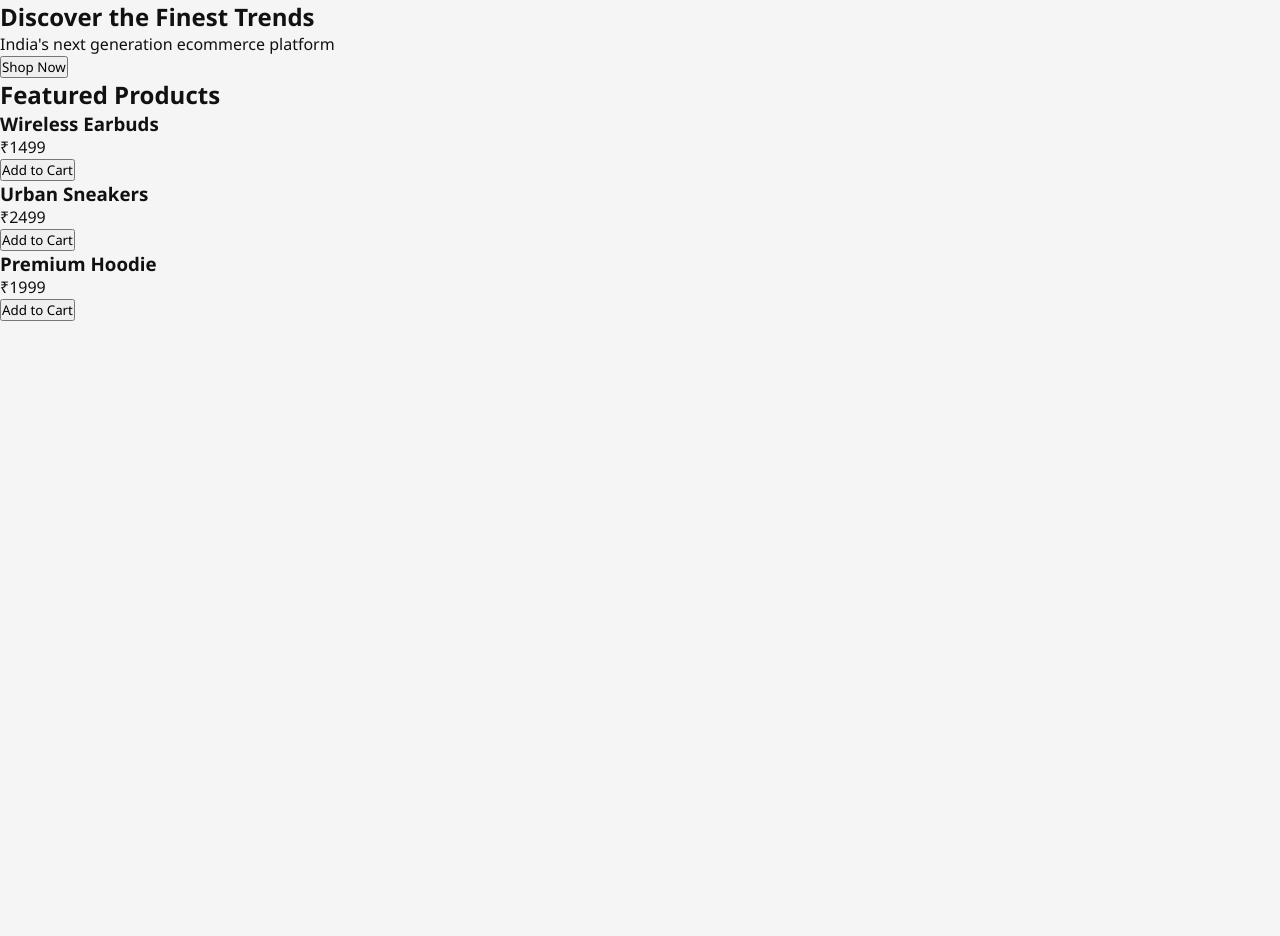
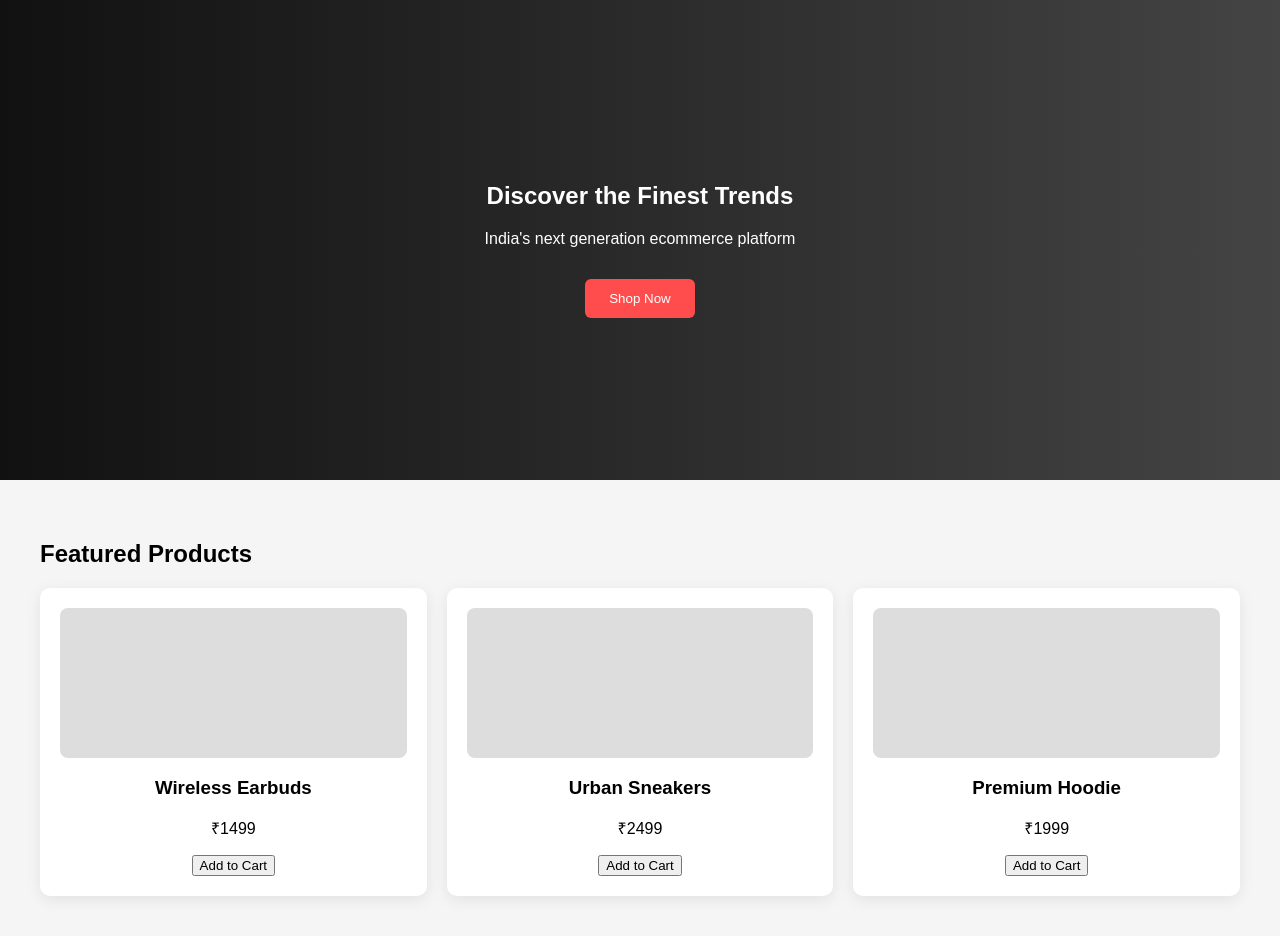
Before and after one commit to vedprakas3/snapforest-Ecom, a Next.js app: page / in a window 1280 px wide. Before the commit the page ends 800 px from the top, so only its background shows below. Built offline with nearby package versions, Linux system fonts and the light colour scheme.

Commit message:
Update globals.css

```diff
--- a/styles/globals.css
+++ b/styles/globals.css
@@ -1,11 +1,50 @@
-* {
+body {
   margin: 0;
-  padding: 0;
-  box-sizing: border-box;
-  font-family: 'Segoe UI', sans-serif;
+  font-family: Arial, sans-serif;
+  background: #f5f5f5;
 }
 
-body {
-  background: #f5f5f5;
-  color: #111;
+.hero {
+  height: 60vh;
+  background: linear-gradient(90deg,#111,#444);
+  color: white;
+  display: flex;
+  align-items: center;
+  justify-content: center;
+  text-align: center;
 }
+
+.hero button {
+  padding: 12px 24px;
+  background: #ff4d4d;
+  border: none;
+  color: white;
+  cursor: pointer;
+  margin-top: 15px;
+  border-radius: 6px;
+}
+
+.products {
+  padding: 40px;
+}
+
+.grid {
+  display: grid;
+  grid-template-columns: repeat(auto-fit,minmax(220px,1fr));
+  gap: 20px;
+}
+
+.card {
+  background: white;
+  padding: 20px;
+  border-radius: 10px;
+  box-shadow: 0 4px 15px rgba(0,0,0,0.08);
+  text-align: center;
+}
+
+.image-placeholder {
+  height: 150px;
+  background: #ddd;
+  margin-bottom: 10px;
+  border-radius: 8px;
+}
```
